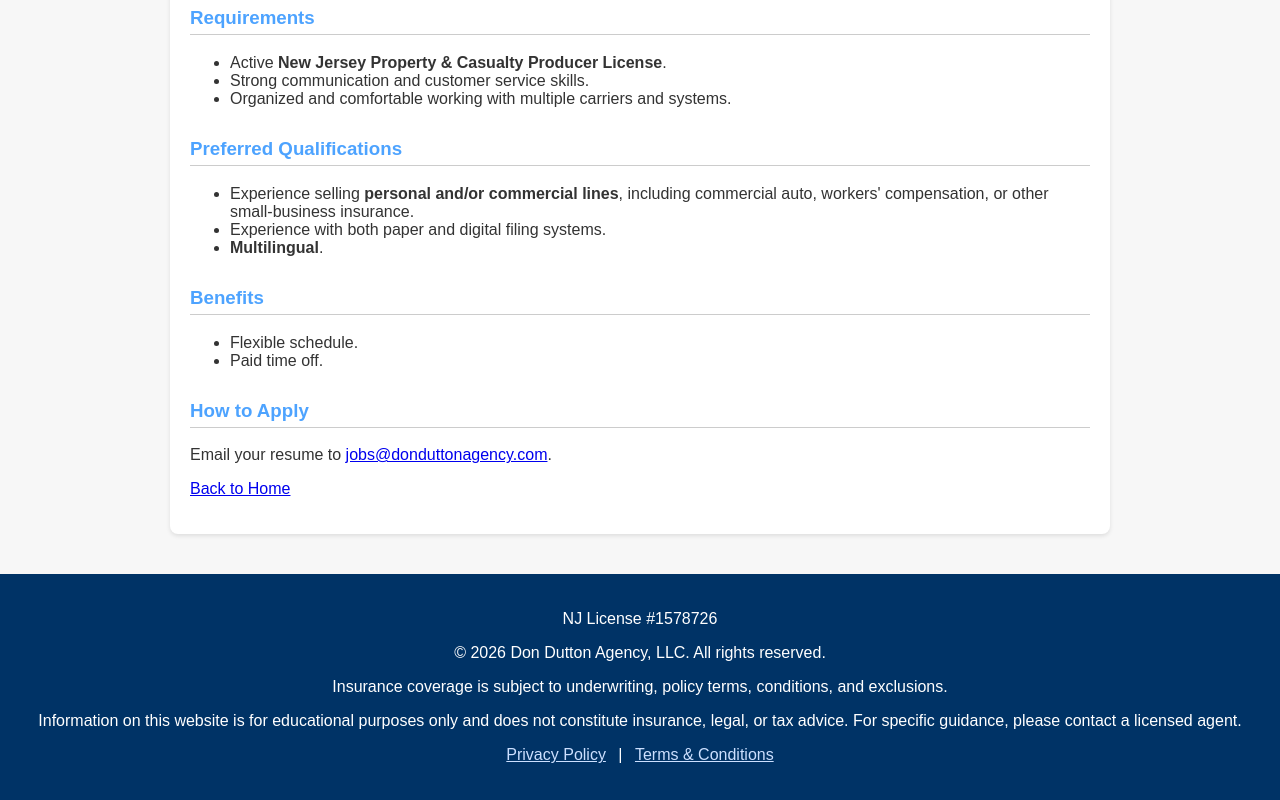
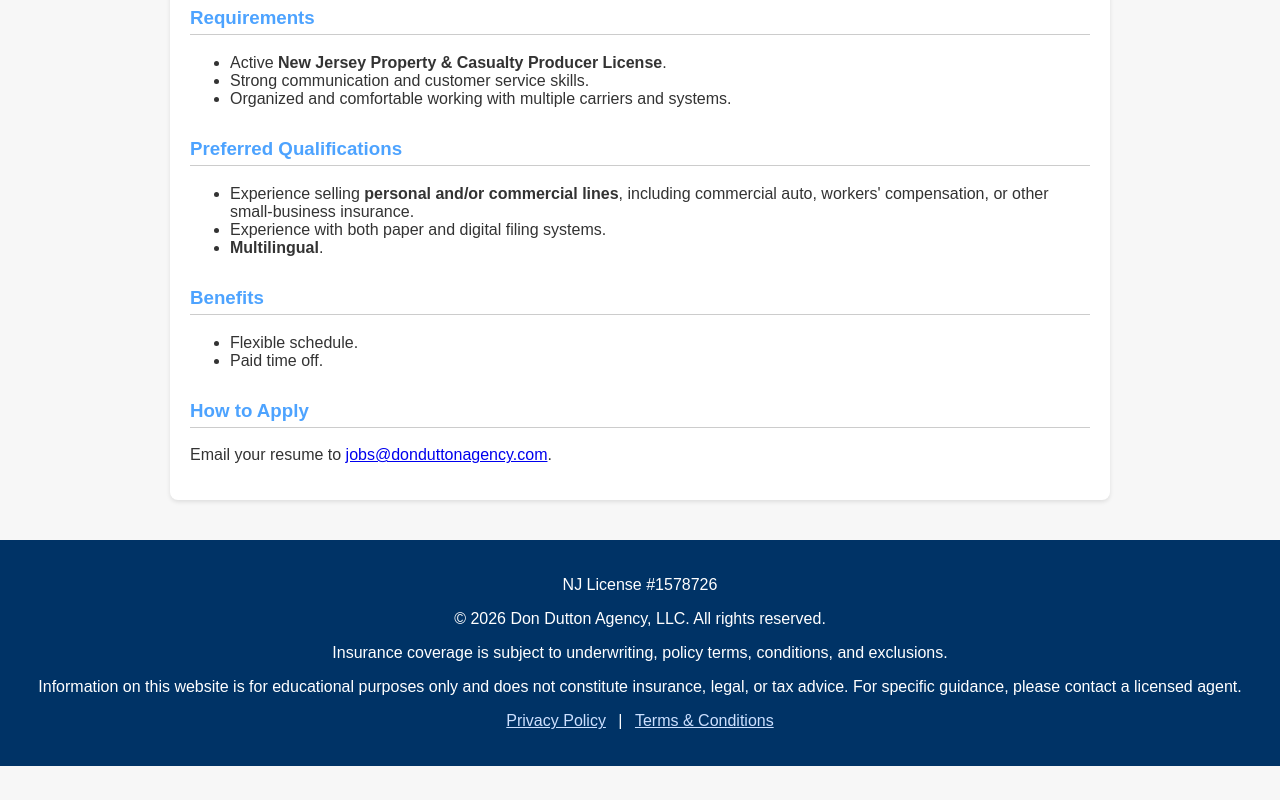
Before and after one commit to brianDDA/DDAwebsite, a plain HTML site: page careers.html in a window 1280 px wide. Shown: the part 762-1562 px from the top of the page. After the commit the page ends 1528 px from the top, so only its background shows below. Drawn offline with Linux system fonts and the light colour scheme.

Commit message:
Update careers.html

```diff
--- a/careers.html
+++ b/careers.html
@@ -88,7 +88,7 @@
 
     <h3 class="section-heading">How to Apply</h3>
     <p>Email your resume to <a href="mailto:jobs@donduttonagency.com?subject=NJ%20Licensed%20Producer%20Application">jobs@donduttonagency.com</a>.</p>
-    <p><a href="index.html#hiring">Back to Home</a></p>
+
   </main>
 
   <footer>
```
